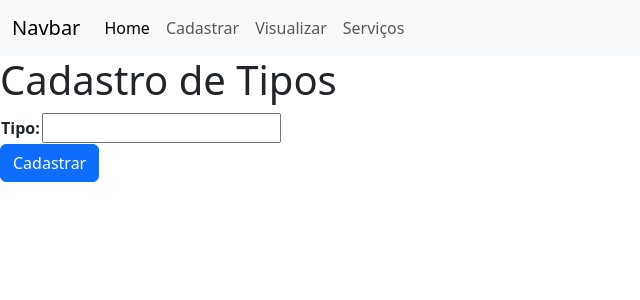
After one commit to andrealtech/allsis2, a Django app: page /produtos/cad_tipos/ in a window 1280 px wide. The commit adds this page. Shown: the top 300 px of the page, without its empty margins (0-640 px from the left). Run offline with Django 5.2, Linux system fonts and the light colour scheme.

Commit message:
add class TipoProduto and forms.py

```diff
--- /dev/null
+++ b/produtos/forms.py
@@ -0,0 +1,15 @@
+from django import forms
+from produtos.models import Produtos, TipoProduto
+
+
+
+class TipoProdutoForm(forms.ModelForm):
+    class Meta:
+        model = TipoProduto
+        fields = '__all__'
+
+
+class ProdutoForm(forms.ModelForm):
+    class Meta:
+        model = Produtos
+        fields = '__all__'
--- a/produtos/models.py
+++ b/produtos/models.py
@@ -1,9 +1,16 @@
 from django.db import models
+
+
+class TipoProduto(models.Model):
+    tipo = models.CharField(max_length=10)
+
+    def __str__(self):
+        return self.tipo
 
 
 class Produtos(models.Model):
     nome = models.CharField(max_length=20)
-    tipo = models.CharField(max_length=10)
+    tipo = models.ForeignKey(TipoProduto, on_delete=models.CASCADE)
 
     def __str__(self):
         return self.nome
--- /dev/null
+++ b/produtos/templates/cad_tipos.html
@@ -0,0 +1,16 @@
+{% extends "base.html" %}
+
+{% block title %} Cad Tipos {% endblock %}
+
+{% block content %}
+  <h1>Cadastro de Tipos</h1>
+
+  <form method="post">
+    {% csrf_token %}
+    <table>
+      {{ new_tipos.as_table }}
+    </table>
+    <input type="submit" value="Cadastrar" class="btn btn-primary">
+
+  </form>
+{% endblock %}
--- a/produtos/urls.py
+++ b/produtos/urls.py
@@ -1,7 +1,8 @@
 from django.urls import path
-from produtos.views import cad_produtos, ver_produtos
+from produtos.views import cad_produtos, ver_produtos, cad_tipos
 
 urlpatterns = [
     path('cad_produtos/', cad_produtos, name='cad'),
+    path('cad_tipos/', cad_tipos, name='cad_tipos'),
     path('ver_produtos/', ver_produtos, name='ver'),
 ]
--- a/produtos/views.py
+++ b/produtos/views.py
@@ -1,23 +1,38 @@
-from django.shortcuts import render
+from django.shortcuts import render, redirect
 from produtos.models import Produtos
+from produtos.forms import ProdutoForm, TipoProdutoForm
 
 def home(request):
     return render(request, 'home.html')
 
 
+def cad_tipos(request):
+    if request.method == 'POST':
+        new_tipos = TipoProdutoForm(request.POST)
+        if new_tipos.is_valid():
+            new_tipos.save()
+            return redirect('cad')
+    else:
+        new_tipos = TipoProdutoForm()
+    return render(request, 'cad_tipos.html', {'new_tipos': new_tipos})
+
+
 def cad_produtos(request):
-    return render(request, 'cad_produtos.html')
+    if request.method == 'POST':
+        new_produtos = ProdutoForm(request.POST)
+        if new_produtos.is_valid():
+            new_produtos.save()
+            return redirect('ver')
+    else:
+        new_produtos = ProdutoForm()
+    return render(request, 'cad_produtos.html', {'new_produtos': new_produtos})
+
 
 
 def ver_produtos(request):
     search = request.GET.get('search')
     dt_produtos = Produtos.objects.all()
-
     if search:
         dt_produtos = Produtos.objects.filter(nome=search) or Produtos.objects.filter(tipo=search)
-
     return render(
-        request,
-        'ver_produtos.html',
-        {'produtos': dt_produtos}
-        )
+        request, 'ver_produtos.html', {'produtos': dt_produtos})
```
Also changed, not shown: produtos/templates/cad_produtos.html (+13 -3 lines), produtos/migrations/0002_tipoproduto.py (added), produtos/migrations/0003_alter_produtos_tipo.py (added).
